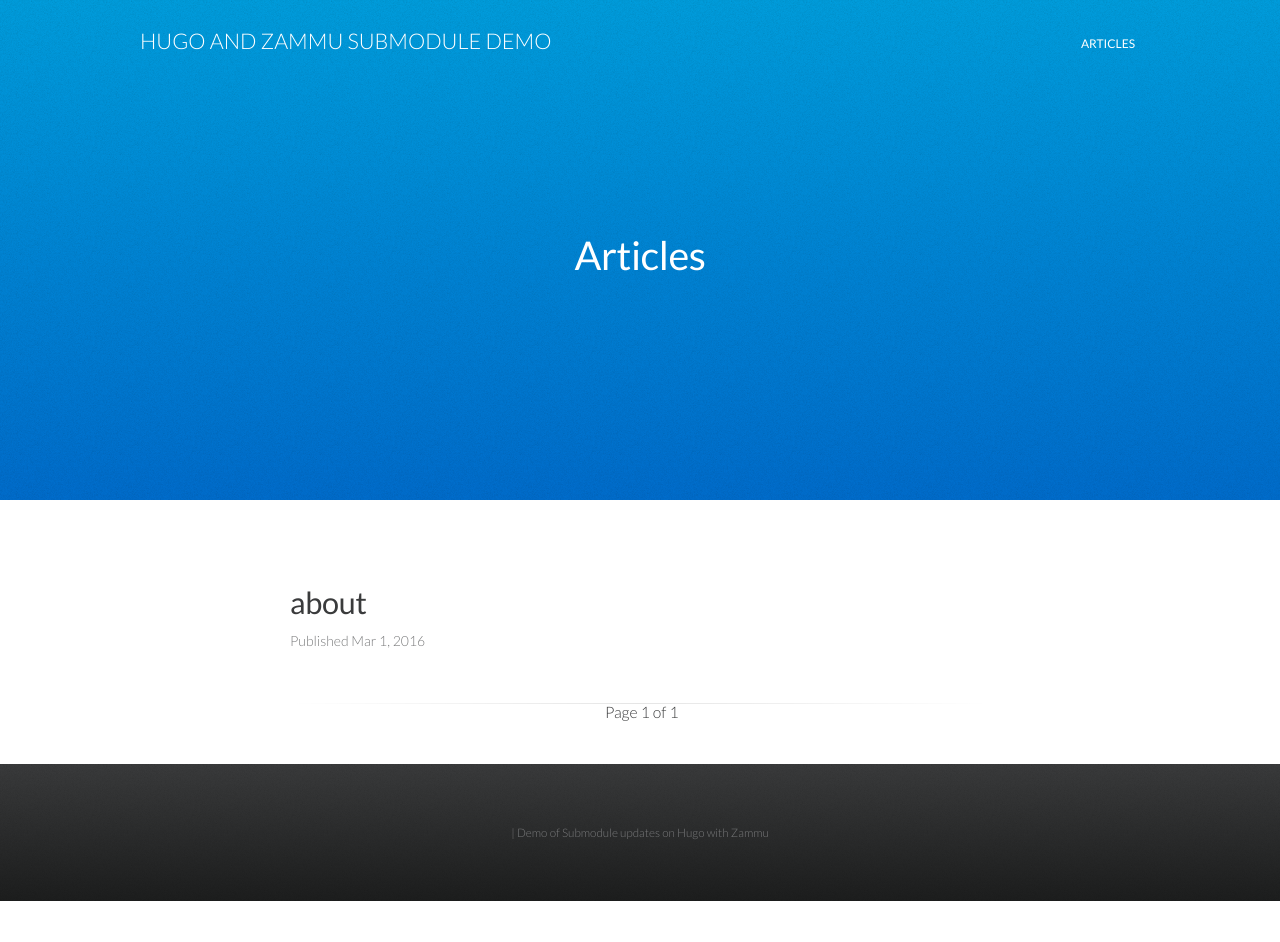
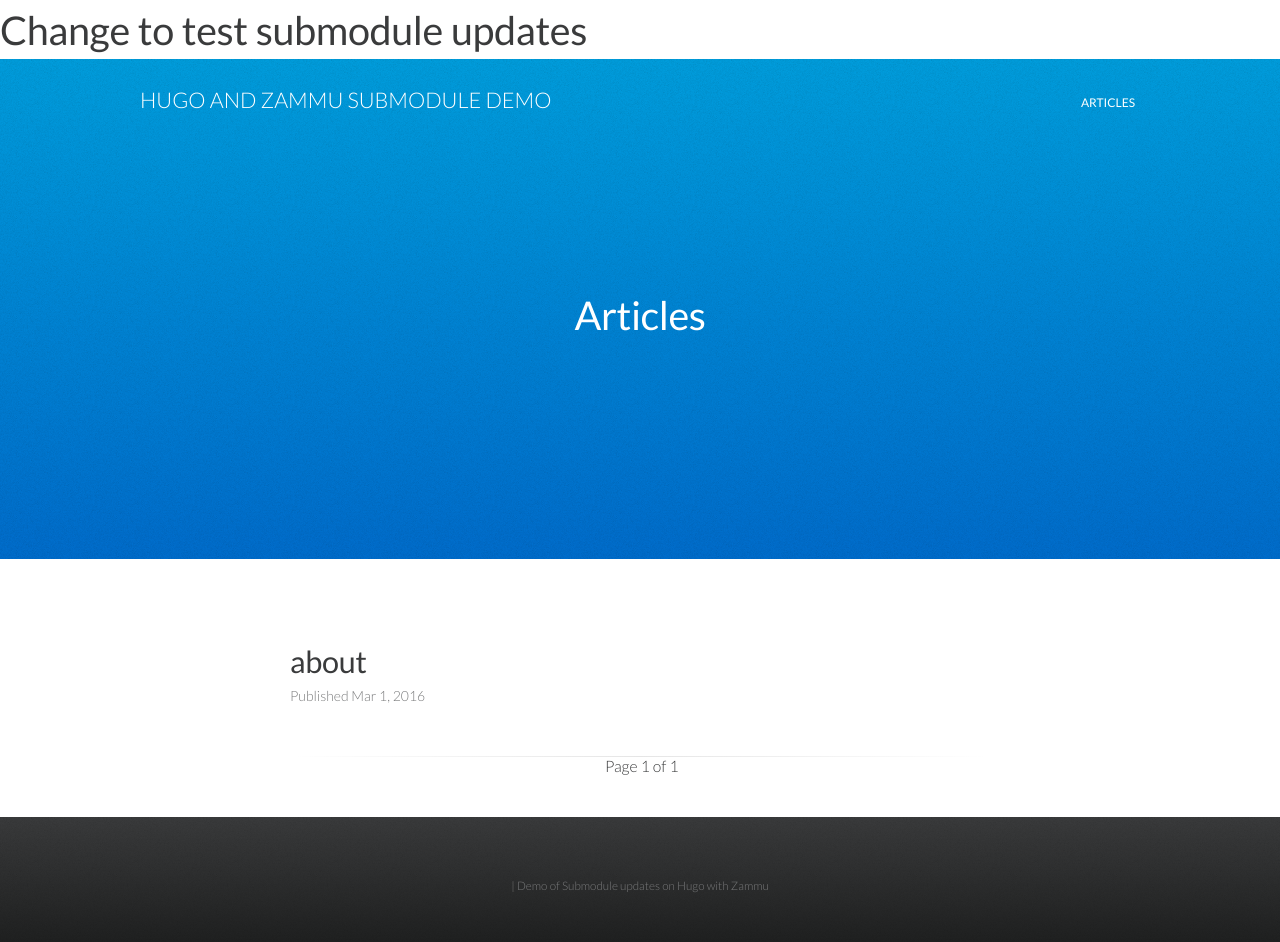
Before and after one commit to minhajuddin/hugo-submodule-demo, a plain HTML site: page index.html in a window 1280 px wide. Before the commit the page ends 901 px from the top, so only its background shows below. Drawn offline with Linux system fonts and the light colour scheme.

Commit message:
80c11948-3725-4a09-895e-eb121ce6b660

```diff
--- a/index.html
+++ b/index.html
@@ -1,3 +1,4 @@
+<h1>Change to test submodule updates</h1>
 <!DOCTYPE html>
 <html lang="en-us">
 <head>
```
